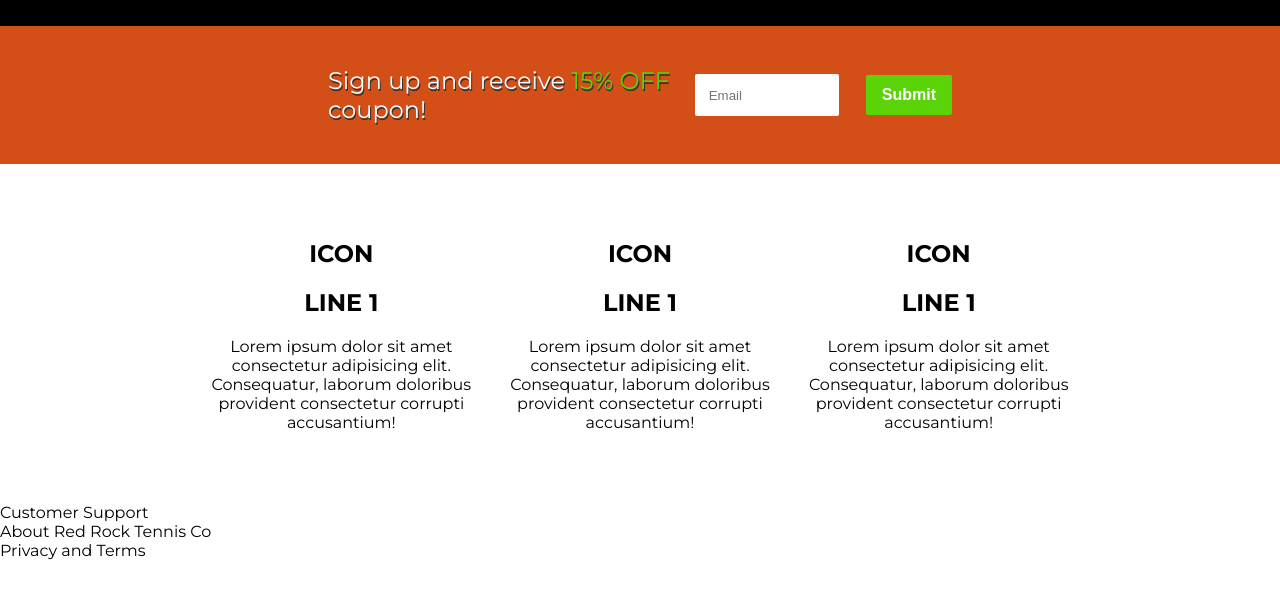
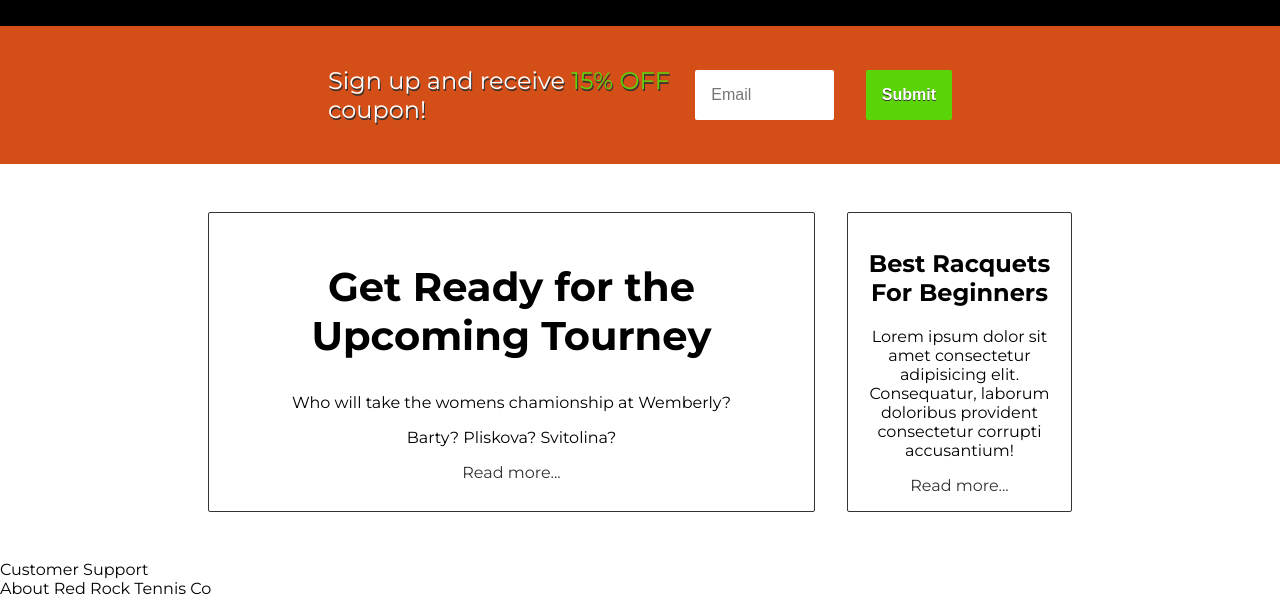
Before and after one commit to C-E-Campbell/RedRockTennisCo, a React (Create React App) app: page / in a window 1280 px wide. Shown: the part 1666-2265 px from the top of the page. Before the commit the page ends 2226 px from the top, so only its background shows below. Built offline with nearby package versions, Linux system fonts and the light colour scheme.

Commit message:
added blog area

```diff
--- a/src/component/about/about.component.jsx
+++ b/src/component/about/about.component.jsx
@@ -4,29 +4,20 @@ import "./about.style.scss";
 const About = () => {
 	return (
 		<div className='about-section'>
-			<div className='about-item'>
-				<h2>ICON</h2>
-				<h2>LINE 1</h2>
+			<div className='about-item item-75'>
+				<h2>Get Ready for the Upcoming Tourney</h2>
+
+				<p>Who will take the womens chamionship at Wemberly?</p>
+				<p>Barty? Pliskova? Svitolina?</p>
+				<a href='#'>Read more...</a>
+			</div>
+			<div className='about-item item-25'>
+				<h2>Best Racquets For Beginners</h2>
 				<p>
 					Lorem ipsum dolor sit amet consectetur adipisicing elit. Consequatur,
 					laborum doloribus provident consectetur corrupti accusantium!
 				</p>
-			</div>
-			<div className='about-item'>
-				<h2>ICON</h2>
-				<h2>LINE 1</h2>
-				<p>
-					Lorem ipsum dolor sit amet consectetur adipisicing elit. Consequatur,
-					laborum doloribus provident consectetur corrupti accusantium!
-				</p>
-			</div>
-			<div className='about-item'>
-				<h2>ICON</h2>
-				<h2>LINE 1</h2>
-				<p>
-					Lorem ipsum dolor sit amet consectetur adipisicing elit. Consequatur,
-					laborum doloribus provident consectetur corrupti accusantium!
-				</p>
+				<a href='#'>Read more...</a>
 			</div>
 		</div>
 	);
--- a/src/component/about/about.style.scss
+++ b/src/component/about/about.style.scss
@@ -1,5 +1,5 @@
 .about-section {
-	padding: 50px 0px;
+	padding: 2em 0px;
 	display: flex;
 	margin: 0 auto;
 	width: 70%;
@@ -9,4 +9,28 @@
 .about-item {
 	padding: 5px;
 	text-align: center;
+	border: 1px solid #333;
+	border-radius: 2px;
+	padding: 1em;
+	margin: 1em;
+	a {
+		text-decoration: none;
+		color: #333;
+
+		&:hover {
+			color: #d34f17;
+		}
+	}
 }
+
+.item-75 {
+	width: 75%;
+
+	h2 {
+		font-size: 2.5rem;
+	}
+}
+
+.item-25 {
+	width: 25%;
+}
--- a/src/component/email/email.style.scss
+++ b/src/component/email/email.style.scss
@@ -34,6 +34,7 @@
 		margin-right: 2em;
 		padding: 1em;
 		width: 100%;
+		font-size: 1rem;
 	}
 
 	input[type="submit"] {
@@ -41,10 +42,10 @@
 		background-color: #5ad309;
 		border-radius: 2px;
 		color: #fff;
-		padding: 0.7em 1em;
+		padding: 1em 1em;
 		font-size: 1rem;
 		font-weight: 700;
-
+		text-shadow: 0px 1px #333;
 		&:hover {
 			background-color: darken($color: #5ad309, $amount: 4%);
 		}
--- a/src/component/special/special.style.scss
+++ b/src/component/special/special.style.scss
@@ -17,7 +17,7 @@
 	display: flex;
 	justify-content: space-between;
 	margin: 0 auto;
-	width: 60%;
+	width: 70%;
 	text-align: center;
 }
 
@@ -28,6 +28,7 @@
 
 	&-racquet {
 		background-image: url("../../assets/rakquet.jpg");
+		background-position: center;
 	}
 
 	&-men {
```
